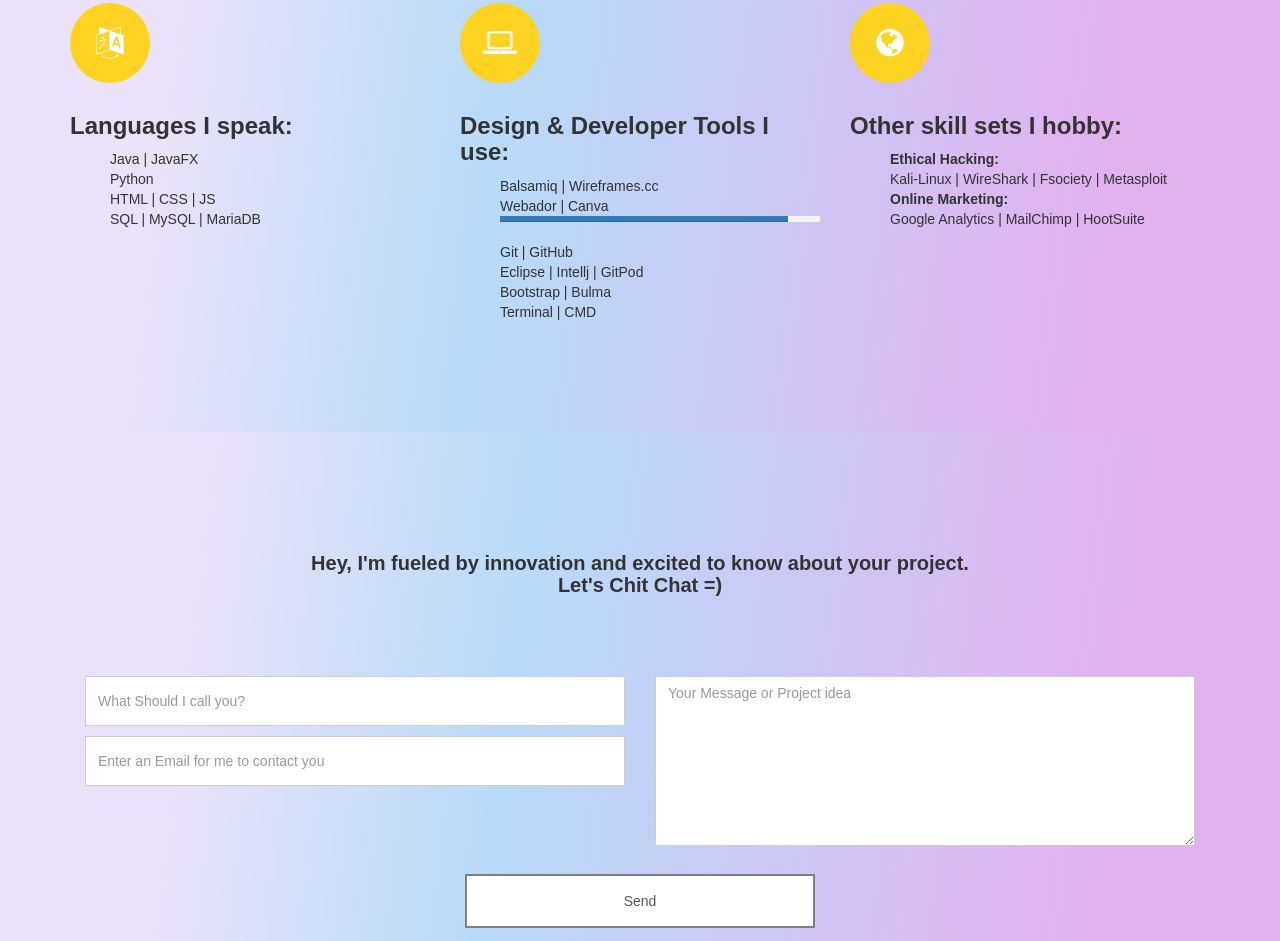
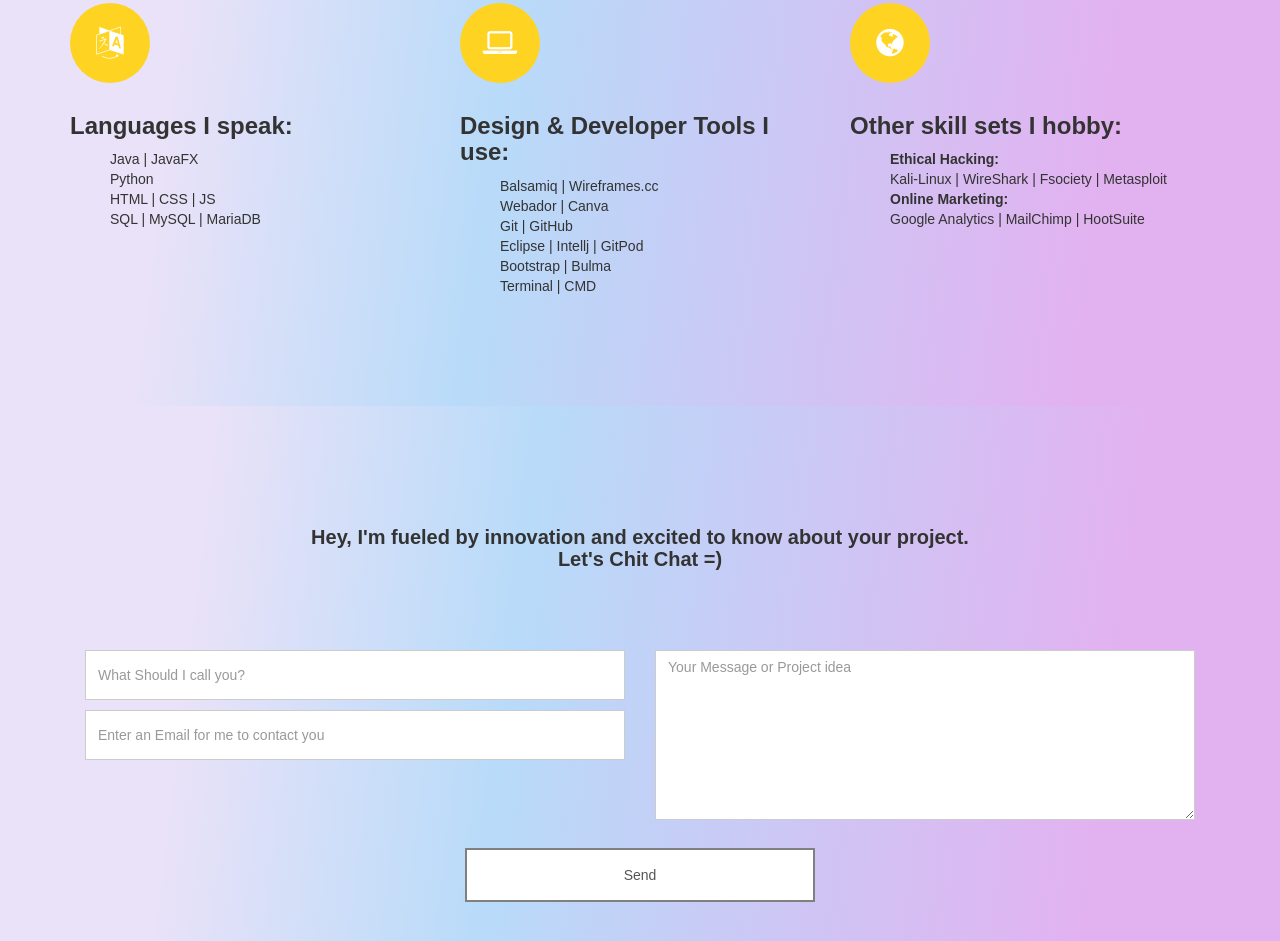
Before and after one commit to alashtal/M-O-E_Portfolio, a plain HTML site: page about.html in a window 1280 px wide. Shown: the part 1095-2036 px from the top of the page. Drawn offline with nearby package versions, Linux system fonts and the light colour scheme; a web font is replaced by a local one.

Commit message:
Took off the progress bar, to be added later with the other functions

```diff
--- a/about.html
+++ b/about.html
@@ -40,6 +40,7 @@
                     </span>
 				</a>
 			</div>
+
 			<div class="collapse navbar-collapse">
 				<ul class="nav navbar-nav navbar-right">
 					<li><a href="index.html" class="smoothScroll">Home</a></li>
@@ -57,9 +58,6 @@
 			<div class="row">
 				<div class="col-md-12 col-sm-12">
 					<br>
-					<!-- <span style="height: 60px;" class="fa fa-arrow-down"></span> -->
-
-
 					<h2><span class="bold animated fadeInUp">Happy that you're here! Let's grab a coffee if you're in Germany -<br> <a href="#contact">coffee on me </a>
                      <i class="fa fa-coffee"></i></span></h2>
 					<hr>
@@ -78,7 +76,7 @@
 			<div class="row">
 				<div class="col-md-12 col-sm-12 text-center">
 					<h1 class="heading bold">About me</h1>
-					<h1 style="font-size: 20px;" class="subheading"> (RCDD) Really Cool Diverse Developer</h1>
+					<h1 style="font-size: 20px;" class="subheading"> (RCDD)  Really Cool Diverse Developer</h1>
 				</div>
 				<div class="col-lg-4 col-md-4 col-sm-4 wow fadeInUp" data-wow-delay="0.6s">
 					<i class="fa fa-language"></i>
@@ -95,15 +93,7 @@
 					<h3>Design & Developer Tools I use:</h3>
 					<ul class="list">
 						<li>Balsamiq | Wireframes.cc</li>
-						<li>Webador | Canva
-							<div class="progress">
-								<div class="progress-bar" role="progressbar" aria-valuenow="90" aria-valuemin="0" aria-valuemax="100"
-									style="width:90%;">
-									<span class="sr-only">90% complete</span>
-								</div>
-								<span class="progress-type">HTML / HTML5</span>
-							</div>
-                        </li>
+						<li>Webador | Canva</li>
 						<li>Git | GitHub</li>
                         <li>Eclipse | Intellj | GitPod</li>
                         <li>Bootstrap | Bulma</li>
```
Lines whose indentation alone changed are shown as unchanged.
